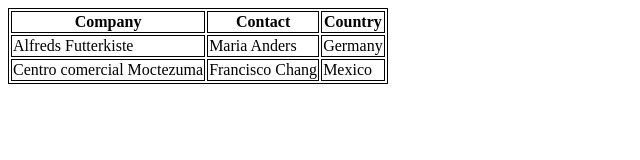
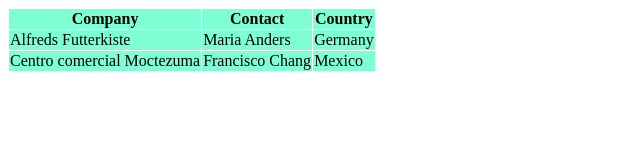
Before and after one commit to luciancristialx/Front-End-Development, a plain HTML site: page HTML Tables/index.html in a window 1280 px wide. Shown: the whole page, without its empty margins (0-640 px from the left). Drawn offline with Linux system fonts and the light colour scheme.

Commit message:
Learning Lesson - HTML Tables

```diff
--- a/HTML Tables/index.html
+++ b/HTML Tables/index.html
@@ -6,11 +6,21 @@
         </title>
         <style>
             table,th,td {
-                border:1px solid black;
+                border:1px solid white;
+                border-collapse: collapse;
+                /* for avoiding double borders */
             }
             th {
                 text-align: center;
             }
+            th,td{
+                background-color: aquamarine;
+            }
+            /* round table borders */
+            /* table, th, td {
+                border: 1px solid black;
+                border-radius: 10px;
+            } */
         </style>
     </head>
 
```
